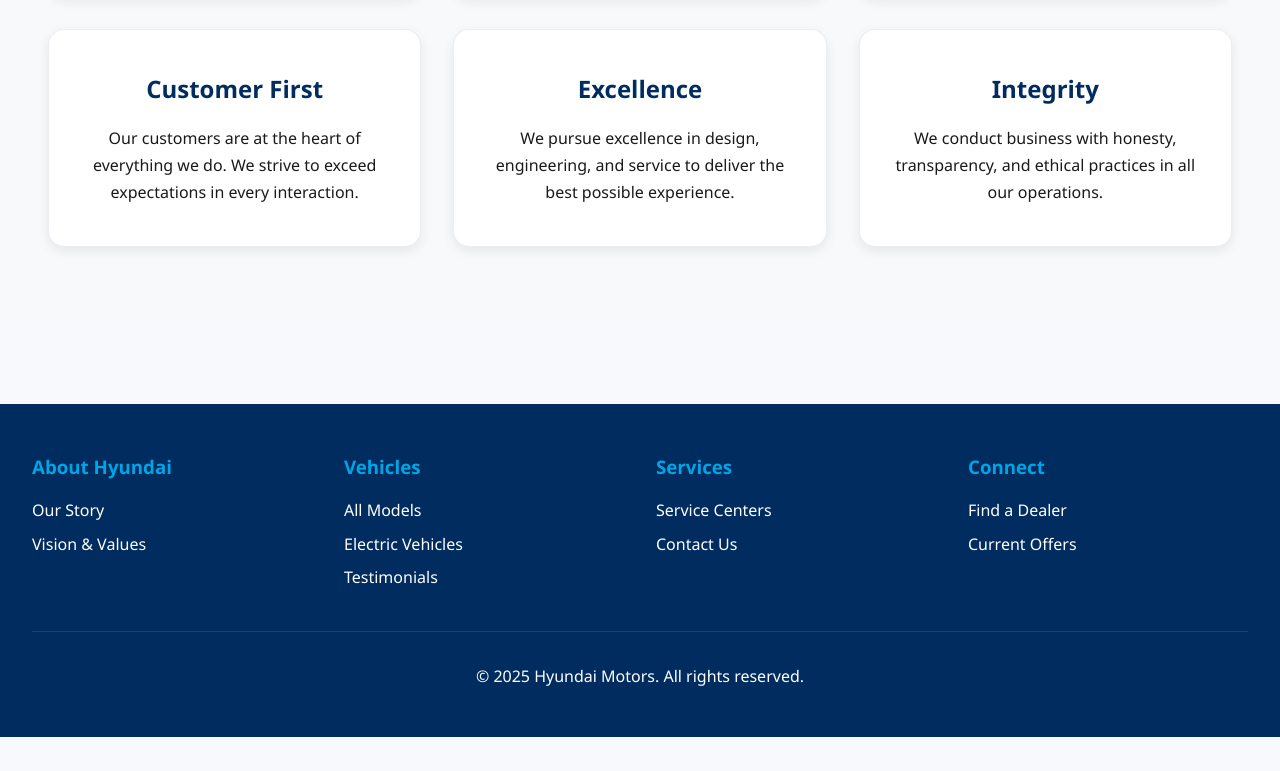
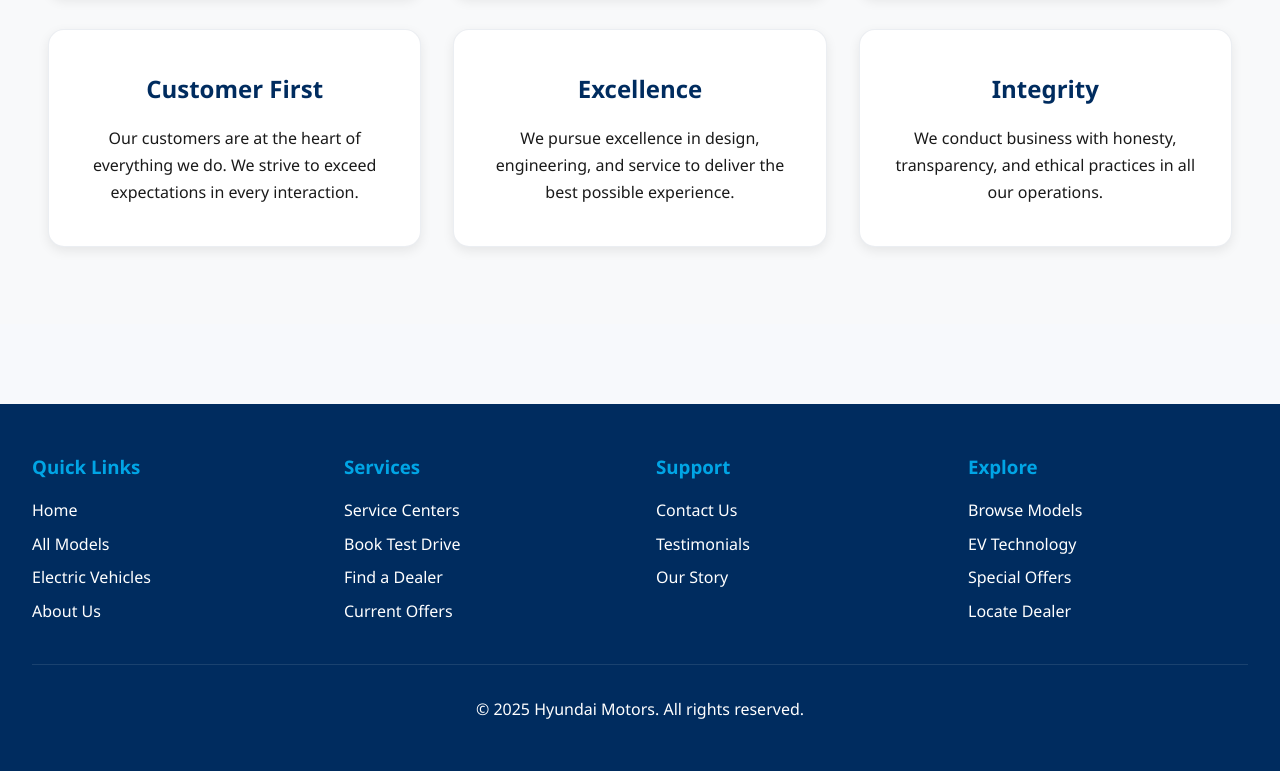
Before and after one commit to adityashahgithub/Hyundai-Website, a plain HTML site: page about.html in a window 1280 px wide. Shown: the part 3362-4133 px from the top of the page. Before the commit the page ends 4099 px from the top, so only its background shows below. Drawn offline with Linux system fonts and the light colour scheme.

Commit message:
fix footer

```diff
--- a/about.html
+++ b/about.html
@@ -117,25 +117,31 @@
     <footer>
         <div class="footer-content">
             <div class="footer-section">
-                <h3>About Hyundai</h3>
-                <a href="about.html">Our Story</a>
-                <a href="about.html">Vision & Values</a>
-            </div>
-            <div class="footer-section">
-                <h3>Vehicles</h3>
+                <h3>Quick Links</h3>
+                <a href="index.html">Home</a>
                 <a href="models.html">All Models</a>
                 <a href="ev.html">Electric Vehicles</a>
-                <a href="testimonials.html">Testimonials</a>
+                <a href="about.html">About Us</a>
             </div>
             <div class="footer-section">
                 <h3>Services</h3>
                 <a href="services.html">Service Centers</a>
-                <a href="contact.html">Contact Us</a>
+                <a href="test-drive.html">Book Test Drive</a>
+                <a href="dealers.html">Find a Dealer</a>
+                <a href="offers.html">Current Offers</a>
             </div>
             <div class="footer-section">
-                <h3>Connect</h3>
-                <a href="dealers.html">Find a Dealer</a>
-                <a href="offers.html">Current Offers</a>
+                <h3>Support</h3>
+                <a href="contact.html">Contact Us</a>
+                <a href="testimonials.html">Testimonials</a>
+                <a href="about.html">Our Story</a>
+            </div>
+            <div class="footer-section">
+                <h3>Explore</h3>
+                <a href="models.html">Browse Models</a>
+                <a href="ev.html">EV Technology</a>
+                <a href="offers.html">Special Offers</a>
+                <a href="dealers.html">Locate Dealer</a>
             </div>
         </div>
         <div class="footer-bottom">
```
Also changed, not shown: contact.html (+17 -11 lines), dealers.html (+17 -11 lines), ev.html (+17 -11 lines), index.html (+17 -11 lines), model-detail.html (+17 -11 lines), models.html (+17 -11 lines), offers.html (+17 -11 lines), services.html (+17 -11 lines), test-drive.html (+17 -11 lines), testimonials.html (+17 -11 lines).
